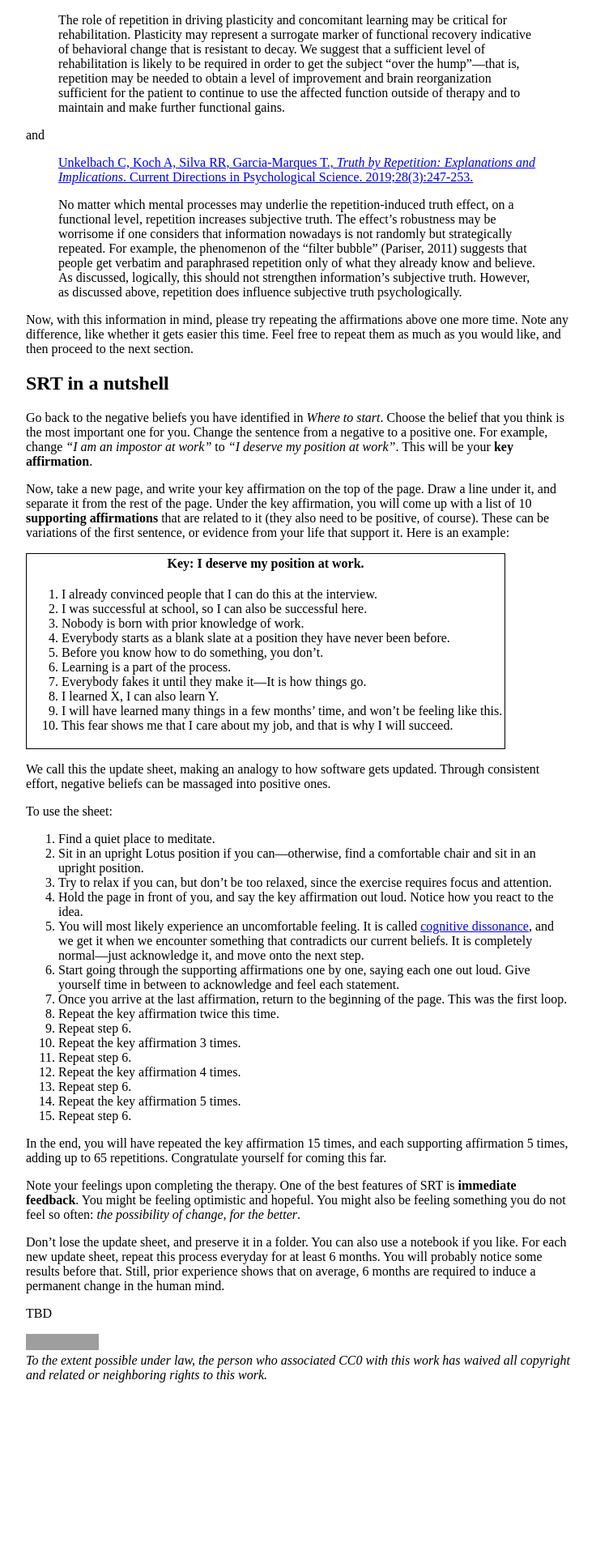
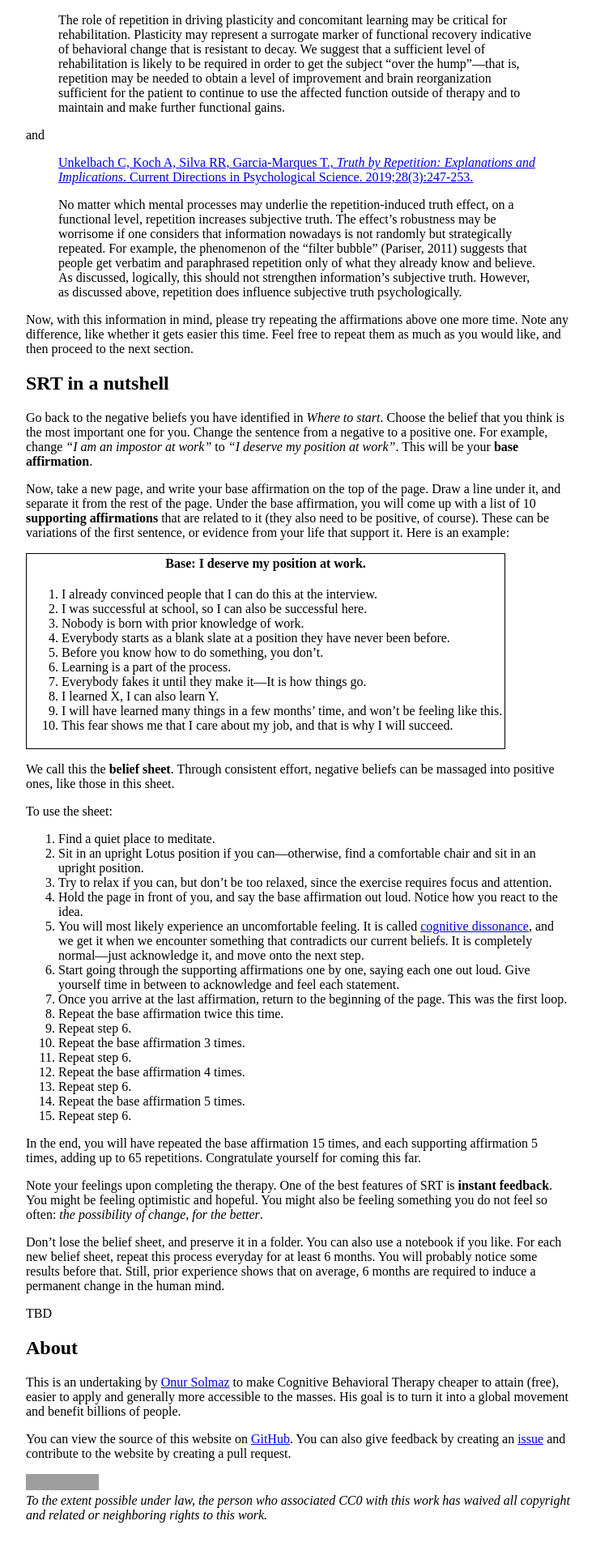
Before and after one commit to seandlg/repetition-works, a Jekyll site: the page built from index.md, in a window 1280 px wide. Shown: the part 1960-3880 px from the top of the page at 81% size, without its empty margins (8-744 px from the left). Built offline with Jekyll 4.4.1, drawn with Linux system fonts in a browser that asks for light colours; before the commit the page ends 3707 px from its top, so only the background shows below that; grey boxes are pictures that could not be loaded.

Commit message:
Added about section

```diff
--- a/index.md
+++ b/index.md
@@ -74,14 +74,14 @@ Now, with this information in mind, please try repeating the affirmations above
 
 ## SRT in a nutshell
 
-Go back to the negative beliefs you have identified in *Where to start*. Choose the belief that you think is the most important one for you. Change the sentence from a negative to a positive one. For example, change *"I am an impostor at work"* to *"I deserve my position at work"*. This will be your **key affirmation**.
+Go back to the negative beliefs you have identified in *Where to start*. Choose the belief that you think is the most important one for you. Change the sentence from a negative to a positive one. For example, change *"I am an impostor at work"* to *"I deserve my position at work"*. This will be your **base affirmation**.
 
-Now, take a new page, and write your key affirmation on the top of the page. Draw a line under it, and separate it from the rest of the page. Under the key affirmation, you will come up with a list of 10 **supporting affirmations** that are related to it (they also need to be positive, of course). These can be variations of the first sentence, or evidence from your life that support it. Here is an example:
+Now, take a new page, and write your base affirmation on the top of the page. Draw a line under it, and separate it from the rest of the page. Under the base affirmation, you will come up with a list of 10 **supporting affirmations** that are related to it (they also need to be positive, of course). These can be variations of the first sentence, or evidence from your life that support it. Here is an example:
 
-<table class="update-sheet">
+<table class="belief-sheet">
 <tr>
 <th>
-Key: I deserve my position at work.
+Base: I deserve my position at work.
 </th>
 </tr>
 <tr>
@@ -102,32 +102,38 @@ Key: I deserve my position at work.
 </tr>
 </table>
 
-We call this the update sheet, making an analogy to how software gets updated. Through consistent effort, negative beliefs can be massaged into positive ones.
+We call this the **belief sheet**. Through consistent effort, negative beliefs can be massaged into positive ones, like those in this sheet.
 
 To use the sheet:
 
 1. Find a quiet place to meditate.
 1. Sit in an upright Lotus position if you can—otherwise, find a comfortable chair and sit in an upright position.
 1. Try to relax if you can, but don’t be too relaxed, since the exercise requires focus and attention.
-1. Hold the page in front of you, and say the key affirmation out loud. Notice how you react to the idea.
+1. Hold the page in front of you, and say the base affirmation out loud. Notice how you react to the idea.
 1. You will most likely experience an uncomfortable feeling. It is called [cognitive dissonance](https://en.wikipedia.org/wiki/Cognitive_dissonance), and we get it when we encounter something that contradicts our current beliefs. It is completely normal---just acknowledge it, and move onto the next step.
 1. Start going through the supporting affirmations one by one, saying each one out loud. Give yourself time in between to acknowledge and feel each statement.
 1. Once you arrive at the last affirmation, return to the beginning of the page. This was the first loop.
-1. Repeat the key affirmation twice this time.
+1. Repeat the base affirmation twice this time.
 1. Repeat step 6.
-1. Repeat the key affirmation 3 times.
+1. Repeat the base affirmation 3 times.
 1. Repeat step 6.
-1. Repeat the key affirmation 4 times.
+1. Repeat the base affirmation 4 times.
 1. Repeat step 6.
-1. Repeat the key affirmation 5 times.
+1. Repeat the base affirmation 5 times.
 1. Repeat step 6.
 
-In the end, you will have repeated the key affirmation 15 times, and each supporting affirmation 5 times, adding up to 65 repetitions. Congratulate yourself for coming this far.
+In the end, you will have repeated the base affirmation 15 times, and each supporting affirmation 5 times, adding up to 65 repetitions. Congratulate yourself for coming this far.
 
-Note your feelings upon completing the therapy. One of the best features of SRT is **immediate feedback**. You might be feeling optimistic and hopeful. You might also be feeling something you do not feel so often: *the possibility of change, for the better*.
+Note your feelings upon completing the therapy. One of the best features of SRT is **instant feedback**. You might be feeling optimistic and hopeful. You might also be feeling something you do not feel so often: *the possibility of change, for the better*.
 
-Don’t lose the update sheet, and preserve it in a folder. You can also use a notebook if you like. For each new update sheet, repeat this process everyday for at least 6 months. You will probably notice some results before that. Still, prior experience shows that on average, 6 months are required to induce a permanent change in the human mind.
+Don’t lose the belief sheet, and preserve it in a folder. You can also use a notebook if you like. For each new belief sheet, repeat this process everyday for at least 6 months. You will probably notice some results before that. Still, prior experience shows that on average, 6 months are required to induce a permanent change in the human mind.
 
 TBD
 
+## About
+
+This is an undertaking by [Onur Solmaz](https://twitter.com/OnurHSolmaz) to make Cognitive Behavioral Therapy cheaper to attain (free), easier to apply and generally more accessible to the masses. His goal is to turn it into a global movement and benefit billions of people.
+
+You can view the source of this website on [GitHub](http://github.com/osolmaz/repetition-works/). You can also give feedback by creating an [issue](https://github.com/osolmaz/repetition-works/issues) and contribute to the website by creating a pull request.
+
 <!-- [RSS feed](/feed.xml) -->
--- a/public/css/styles.css
+++ b/public/css/styles.css
@@ -27,7 +27,7 @@ figure img {
     font-size: 60%;
 }
 
-.update-sheet {
+.belief-sheet {
     border: 1px solid black;
 }
 
```
